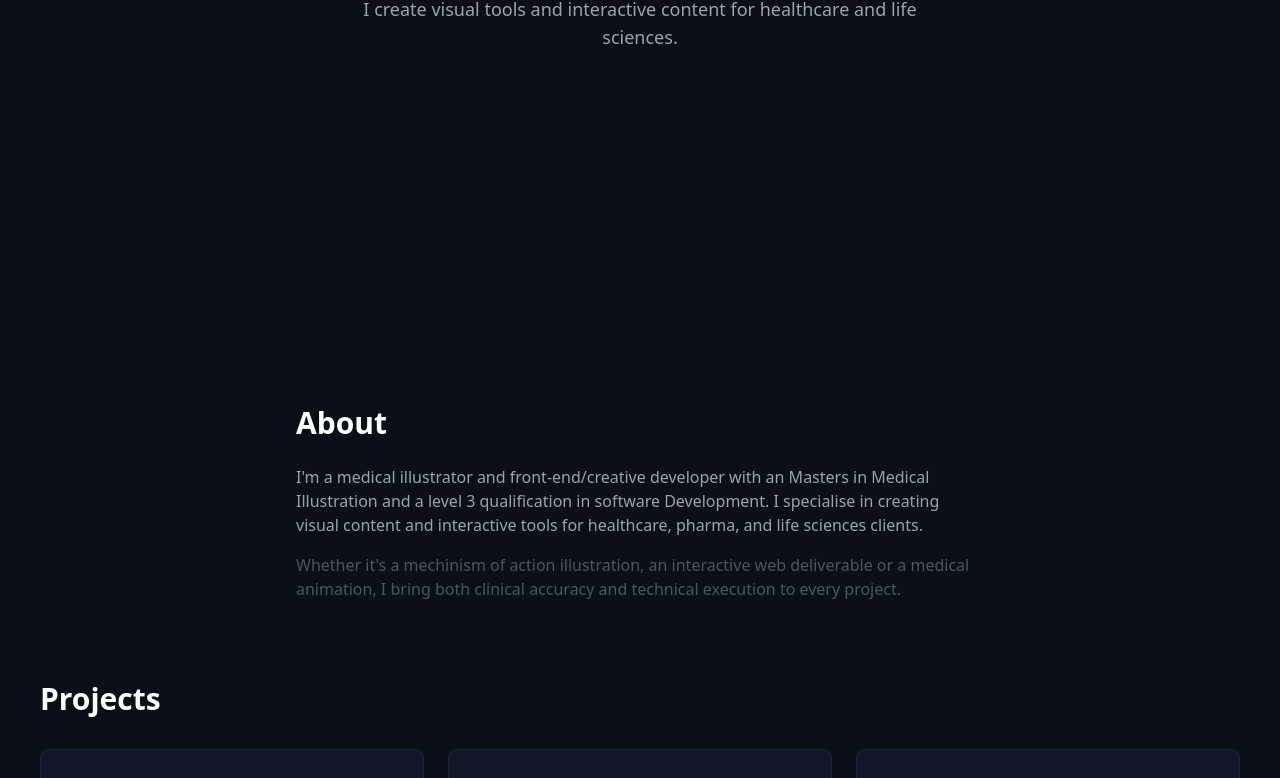
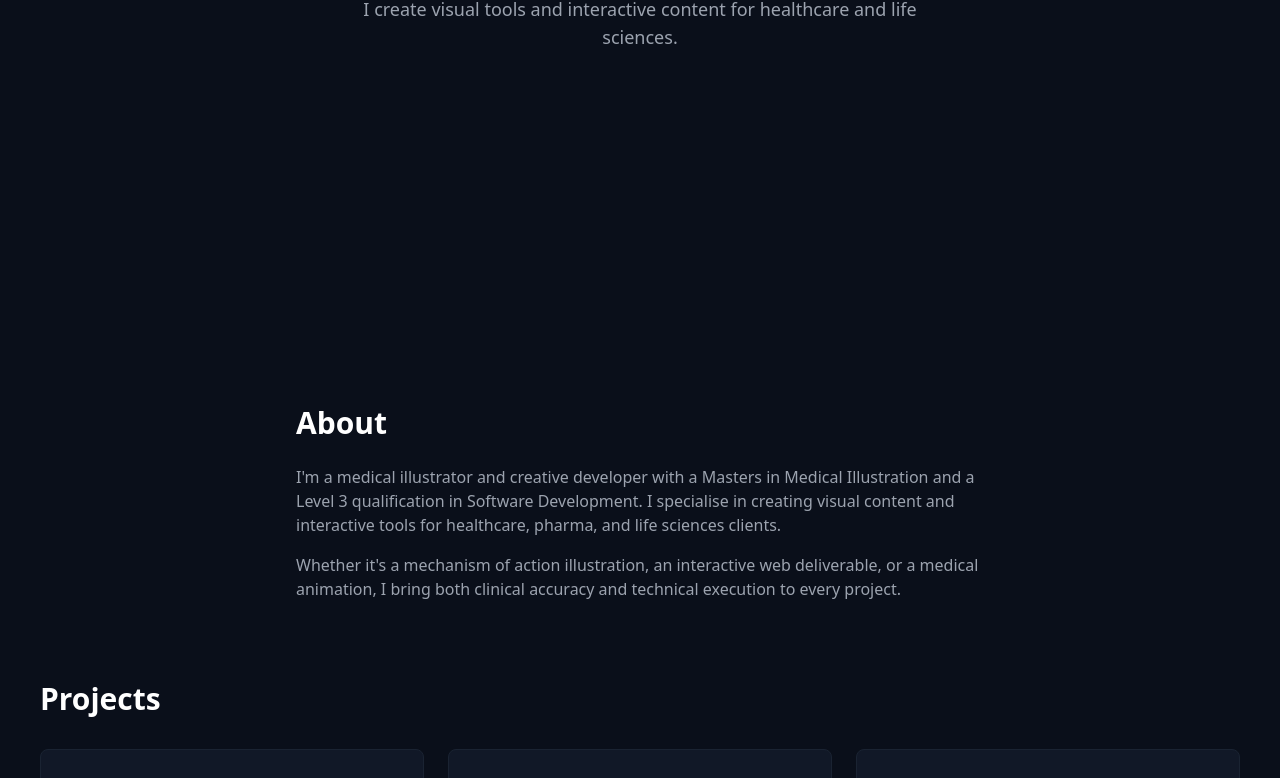
Before and after one commit to jxkane/my-portfolio, a React (Create React App) app: page / in a window 1280 px wide. Shown: the part 435-1213 px from the top of the page. Built offline with nearby package versions, Linux system fonts and the light colour scheme.

Commit message:
removed animation hook, keep design clean

```diff
--- a/src/components/About.js
+++ b/src/components/About.js
@@ -1,15 +1,14 @@
 function About() {
   return (
-        <section className="p-10 max-w-3xl mx-auto" id="about">
+    <section id="about" className="p-10 max-w-3xl mx-auto">
       <h2 className="text-3xl font-bold mb-6 text-white">About</h2>
       <p className="text-gray-400 mb-4">
-                I'm a medical illustrator and front-end/creative developer with an Masters in Medical Illustration and a level 3 qualification in software Development. I specialise in creating visual content and interactive tools for healthcare, pharma, and life sciences clients.
+        I'm a medical illustrator and creative developer with a Masters in Medical Illustration and a Level 3 qualification in Software Development. I specialise in creating visual content and interactive tools for healthcare, pharma, and life sciences clients.
       </p>
-            <p className="text-gray-600">
-                Whether it's a mechinism of action illustration, an interactive web deliverable or a medical animation, I bring both clinical accuracy and technical execution to every project.
+      <p className="text-gray-400">
+        Whether it's a mechanism of action illustration, an interactive web deliverable, or a medical animation, I bring both clinical accuracy and technical execution to every project.
       </p>
     </section>
-
   );
 }
 
--- a/src/index.css
+++ b/src/index.css
@@ -1,3 +1,8 @@
 @tailwind base;
 @tailwind components;
 @tailwind utilities;
+
+
+html {
+    scroll-behavior: smooth;
+}
```
Lines whose indentation alone changed are shown as unchanged.
